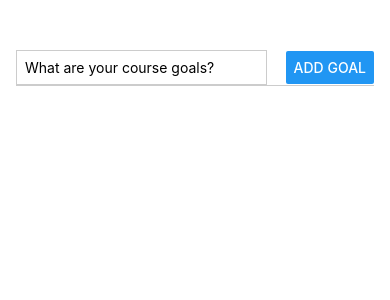
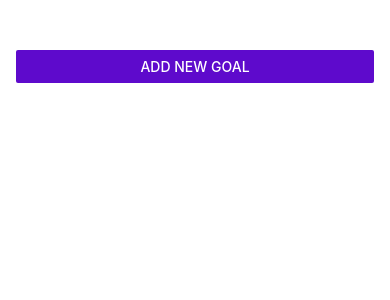
Before and after one commit to ivantrj/rn_goals_app, a React Native app: screen / in a window 390 px wide. Shown: the top 300 px of the page. Built offline with nearby package versions, Linux system fonts and the light colour scheme.

Commit message:
show modal with image

```diff
--- a/App.js
+++ b/App.js
@@ -1,9 +1,10 @@
 import { useState } from "react";
-import { StyleSheet, View, FlatList } from "react-native";
+import { StyleSheet, View, FlatList, Button } from "react-native";
 import GoalItem from "./components/GoalItem";
 import GoalInput from "./components/GoalInput";
 
 export default function App() {
+  const [modalIsVisible, setModalIsVisible] = useState(false);
   const [courseGoals, setCourseGoals] = useState([]);
 
   function addGoalHandler(enteredGoalText) {
@@ -11,6 +12,15 @@
       ...currentCourseGoals,
       { text: enteredGoalText, id: Math.random.toString() },
     ]);
+    endAddGoalHandler();
+  }
+
+  function startAddGoalHandler() {
+    setModalIsVisible(true);
+  }
+
+  function endAddGoalHandler() {
+    setModalIsVisible(false);
   }
 
   function deleteGoalHandler(id) {
@@ -21,7 +31,16 @@
 
   return (
     <View style={styles.appContainer}>
-      <GoalInput onAddGoal={addGoalHandler} />
+      <Button
+        title="Add new goal"
+        color="#5e0acc"
+        onPress={startAddGoalHandler}
+      />
+      <GoalInput
+        visible={modalIsVisible}
+        onAddGoal={addGoalHandler}
+        onCancel={endAddGoalHandler}
+      />
       <View style={styles.goalsContainer}>
         <FlatList
           data={courseGoals}
--- a/components/GoalInput.js
+++ b/components/GoalInput.js
@@ -1,4 +1,11 @@
-import { View, TextInput, StyleSheet, Button } from "react-native";
+import {
+  View,
+  TextInput,
+  StyleSheet,
+  Button,
+  Modal,
+  Image,
+} from "react-native";
 import { useState } from "react";
 
 export default function GoalInput(props) {
@@ -14,32 +21,56 @@
   }
 
   return (
+    <Modal visible={props.visible} animationType="slide">
       <View style={styles.inputContainer}>
+        <Image
+          style={styles.image}
+          source={require("../assets/images/goal.png")}
+        />
         <TextInput
           style={styles.textInput}
           placeholder="What are your course goals?"
           onChangeText={goalInputHandler}
           value={enteredGoalText}
         />
-      <Button title="Add Goal" onPress={addGoalHandler} />
+        <View style={styles.buttonContainer}>
+          <View style={styles.button}>
+            <Button title="Add Goal" onPress={addGoalHandler} color="#b180f0" />
           </View>
+          <View style={styles.button}>
+            <Button title="Cancel" onPress={props.onCancel} color="#f31282" />
+          </View>
+        </View>
+      </View>
+    </Modal>
   );
 }
 
 const styles = StyleSheet.create({
   inputContainer: {
-    flexDirection: "row",
-    justifyContent: "space-between",
+    flex: 1,
+    justifyContent: "center",
     alignItems: "center",
-    marginBottom: 24,
-    borderBottomWidth: 1,
-    borderBottomColor: "#cccccc",
+    padding: 16,
+    backgroundColor: "#311b6b",
+  },
+  image: {
+    width: 100,
+    height: 100,
+    margin: 20,
   },
   textInput: {
     borderWidth: 1,
     borderColor: "#cccccc",
-    width: "70%",
-    marginRight: 8,
+    width: "100%",
     padding: 8,
   },
+  buttonContainer: {
+    flexDirection: "row",
+    marginTop: 16,
+  },
+  button: {
+    width: 100,
+    marginHorizontal: 8,
+  },
 });
```
Also changed, not shown: assets/images/goal.png (added). Lines whose indentation alone changed are shown as unchanged.
